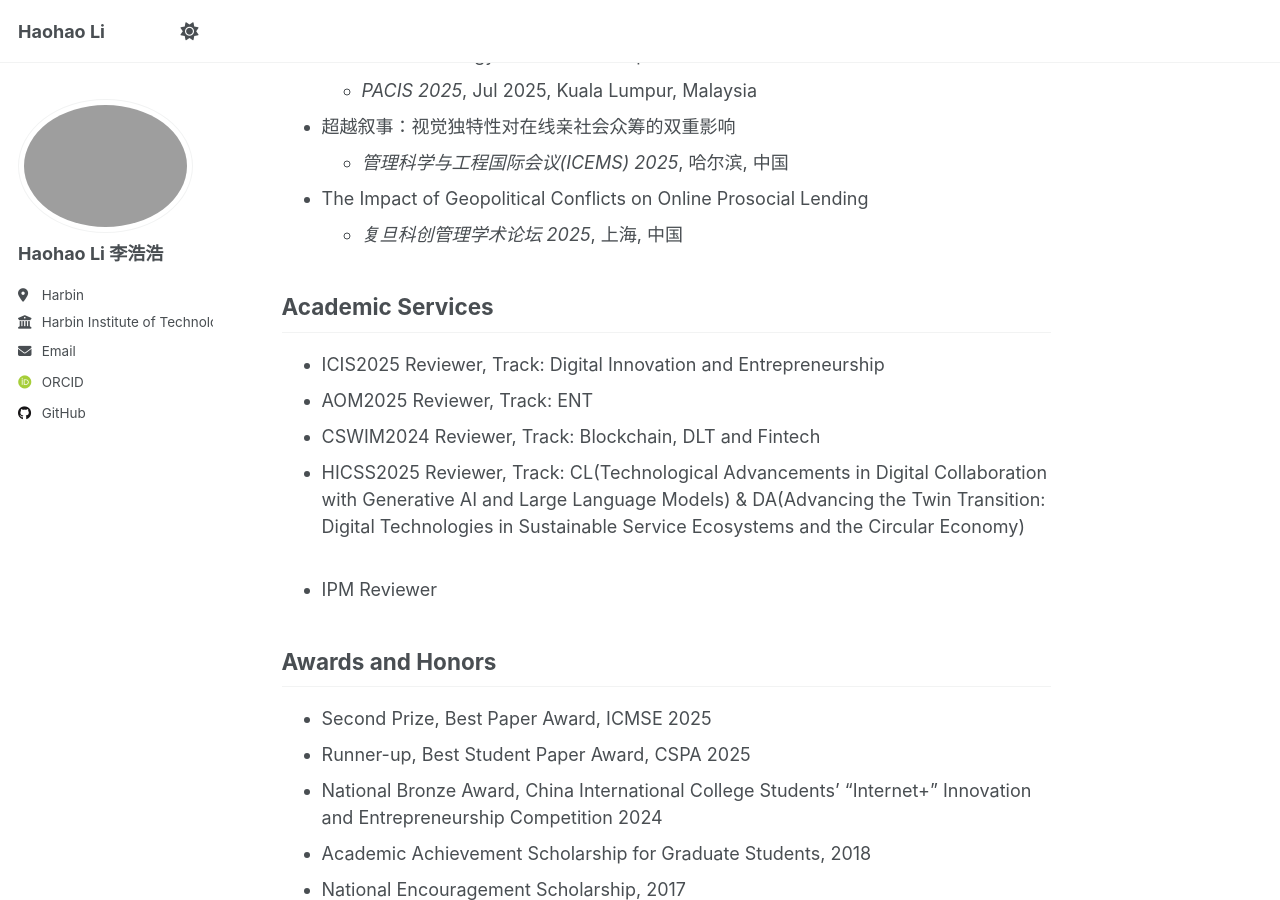
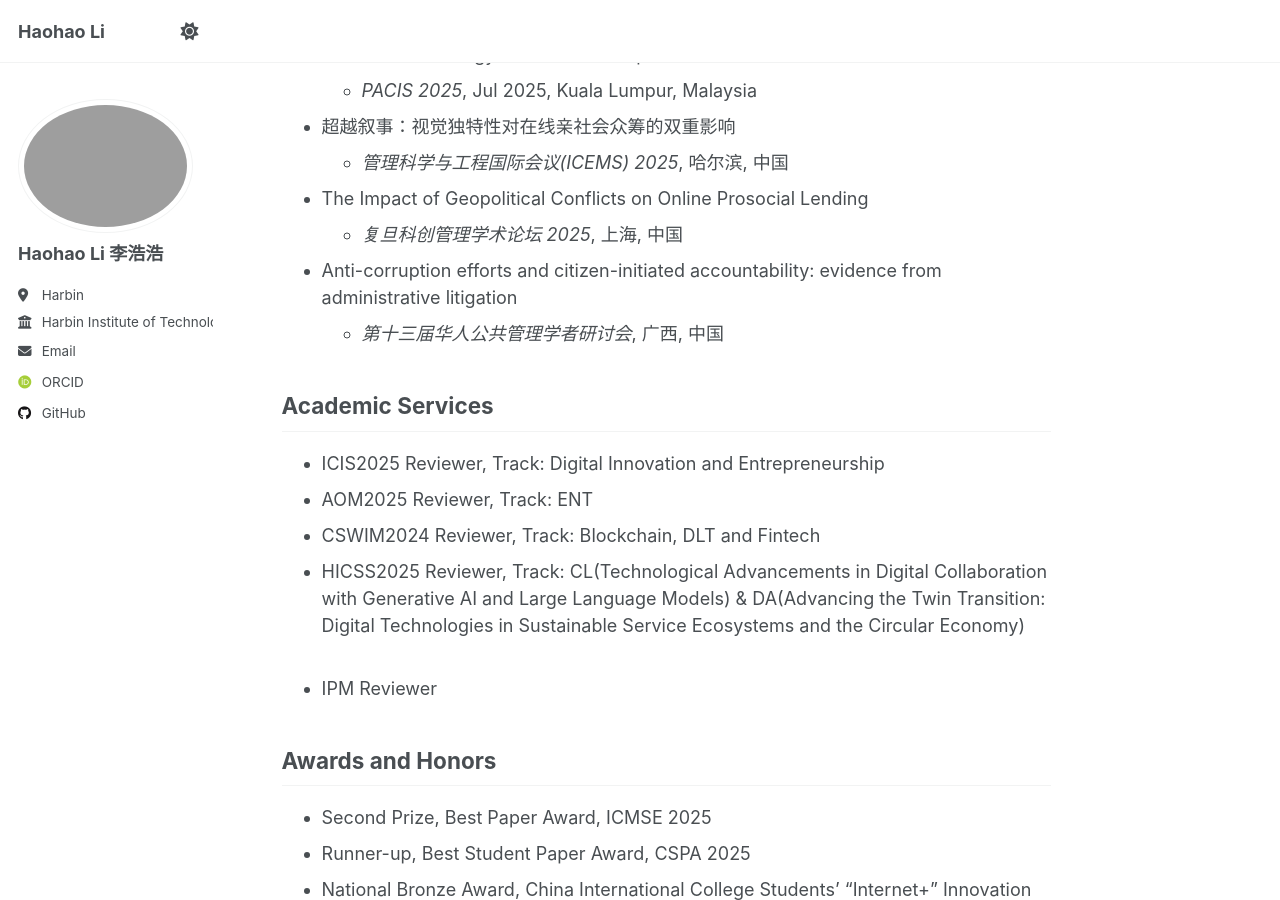
Before and after one commit to Harold9568/Harold9568.github.io, a Jekyll site: the page built from _pages/about.md, in a window 1280 px wide and 900 px high, scrolled down 1831 px. Built offline with Jekyll 4.4.1, drawn with Linux system fonts in a browser that asks for light colours; some web fonts are replaced.

Commit message:
Update about.md

```diff
--- a/_pages/about.md
+++ b/_pages/about.md
@@ -56,6 +56,8 @@ Conference Presentations
   - _管理科学与工程国际会议(ICEMS) 2025_, 哈尔滨, 中国
 - The Impact of Geopolitical Conflicts on Online Prosocial Lending
   - _复旦科创管理学术论坛 2025_, 上海, 中国
+- Anti-corruption efforts and citizen-initiated accountability: evidence from administrative litigation
+  - _第十三届华人公共管理学者研讨会_, 广西, 中国
 
 Academic Services
 ------
```
